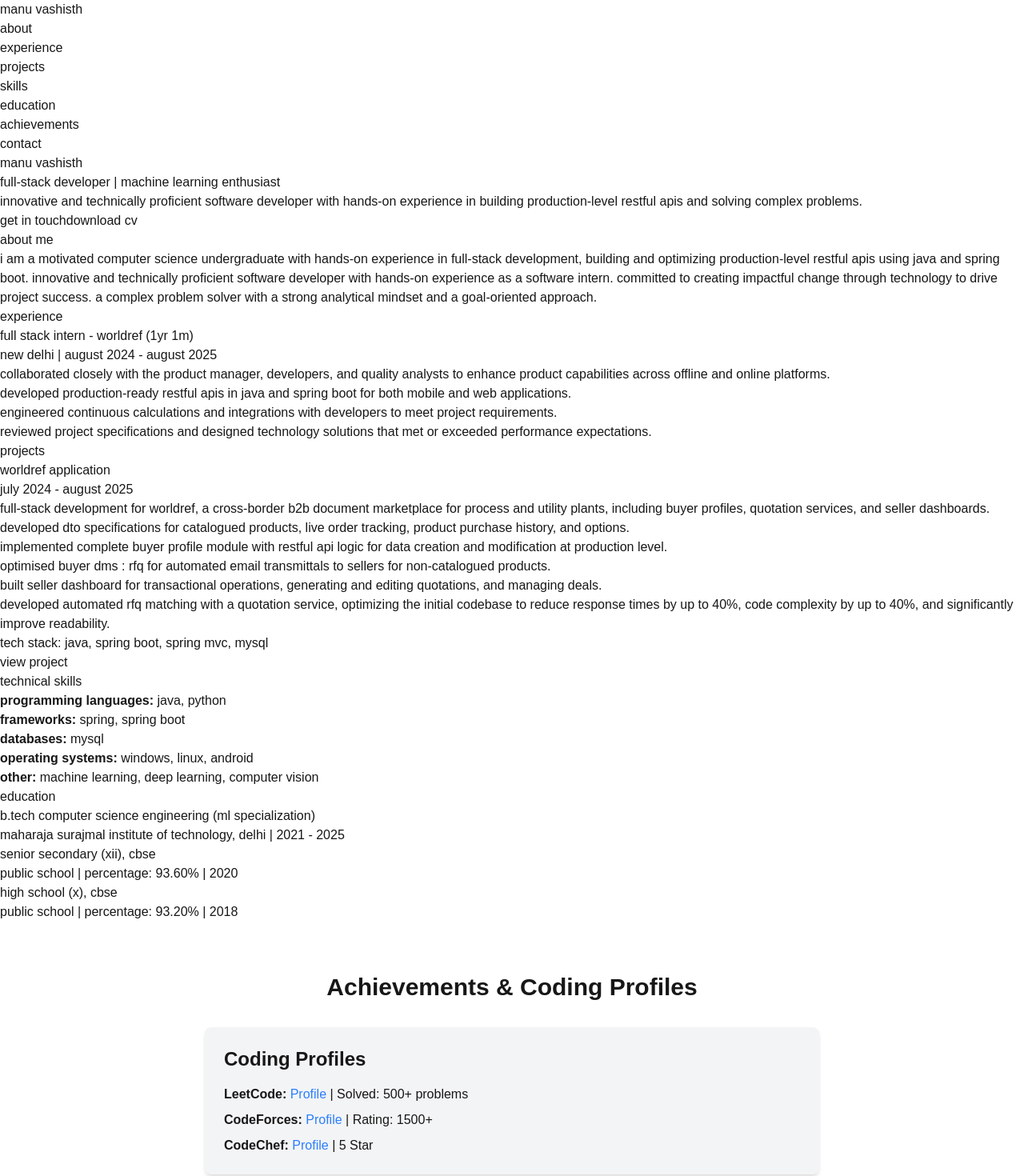
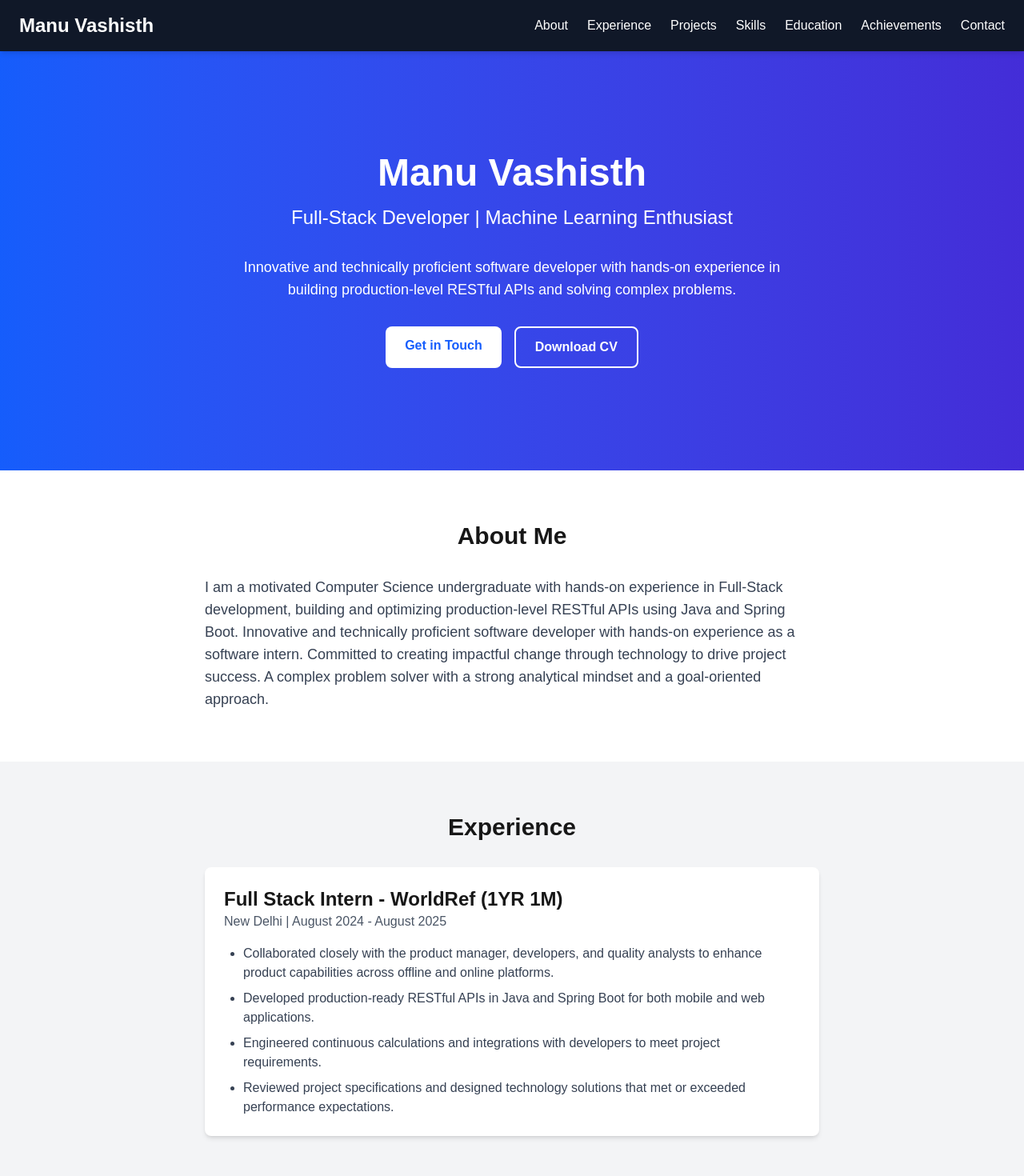
Before and after one commit to RedHolger/manu-vashisth.github.io, a Next.js app: page / in a window 1280 px wide. Shown: the top 1470 px of the page at 80% size. Built offline with nearby package versions, Linux system fonts and the light colour scheme.

Commit message:
Update portfolio content and add CV

```diff
--- a/src/pages/index.js
+++ b/src/pages/index.js
@@ -1,122 +1,123 @@
-import head from 'next/head';
+import Head from 'next/head';
 
-export default function home() {
+export default function Home() {
   return (
-    <div classname="min-h-screen flex flex-col bg-gray-50">
-      <head>
-        <title>manu vashisth - portfolio</title>
-        <meta name="description" content="portfolio of manu vashisth, computer science undergraduate specializing in full-stack development and machine learning." />
+    <div className="min-h-screen flex flex-col bg-gray-50">
+      <Head>
+        <title>Manu Vashisth - Portfolio</title>
+        <meta name="description" content="Portfolio of Manu Vashisth, Computer Science undergraduate specializing in full-stack development and machine learning." />
         <link rel="icon" href="/favicon.ico" />
-      </head>
+      </Head>
 
-      <header classname="bg-gray-900 text-white sticky top-0 z-10 shadow-md">
-        <nav classname="container mx-auto px-6 py-4 flex justify-between items-center">
-          <h1 classname="text-2xl font-bold">manu vashisth</h1>
-          <ul classname="flex space-x-6">
-            <li><a href="#about" classname="hover:text-blue-300 transition">about</a></li>
-            <li><a href="#experience" classname="hover:text-blue-300 transition">experience</a></li>
-            <li><a href="#projects" classname="hover:text-blue-300 transition">projects</a></li>
-            <li><a href="#skills" classname="hover:text-blue-300 transition">skills</a></li>
-            <li><a href="#education" classname="hover:text-blue-300 transition">education</a></li>
-            <li><a href="#achievements" classname="hover:text-blue-300 transition">achievements</a></li>
-            <li><a href="#contact" classname="hover:text-blue-300 transition">contact</a></li>
+      <header className="bg-gray-900 text-white sticky top-0 z-10 shadow-md">
+        <nav className="container mx-auto px-6 py-4 flex justify-between items-center">
+          <h1 className="text-2xl font-bold">Manu Vashisth</h1>
+          <ul className="flex space-x-6">
+            <li><a href="#about" className="hover:text-blue-300 transition">About</a></li>
+            <li><a href="#experience" className="hover:text-blue-300 transition">Experience</a></li>
+            <li><a href="#projects" className="hover:text-blue-300 transition">Projects</a></li>
+            <li><a href="#skills" className="hover:text-blue-300 transition">Skills</a></li>
+            <li><a href="#education" className="hover:text-blue-300 transition">Education</a></li>
+            <li><a href="#achievements" className="hover:text-blue-300 transition">Achievements</a></li>
+            <li><a href="#contact" className="hover:text-blue-300 transition">Contact</a></li>
           </ul>
         </nav>
       </header>
 
-      <main classname="flex-grow">
-        <section id="hero" classname="bg-gradient-to-r from-blue-600 to-indigo-700 text-white py-32 text-center">
-          <div classname="container mx-auto px-6">
-            <h2 classname="text-5xl font-bold mb-4">manu vashisth</h2>
-            <p classname="text-2xl mb-8">full-stack developer | machine learning enthusiast</p>
-            <p classname="text-lg max-w-2xl mx-auto mb-8">innovative and technically proficient software developer with hands-on experience in building production-level restful apis and solving complex problems.</p>
-            <div classname="flex justify-center space-x-4">
-              <a href="#contact" classname="bg-white text-blue-600 px-6 py-3 rounded-lg font-semibold hover:bg-gray-100 transition">get in touch</a>
-              <a href="/manu_vashisth_cv.pdf" download classname="bg-transparent border-2 border-white text-white px-6 py-3 rounded-lg font-semibold hover:bg-white hover:text-blue-600 transition">download cv</a>
+      <main className="flex-grow">
+        <section id="hero" className="bg-gradient-to-r from-blue-600 to-indigo-700 text-white py-32 text-center">
+          <div className="container mx-auto px-6">
+            <h2 className="text-5xl font-bold mb-4">Manu Vashisth</h2>
+            <p className="text-2xl mb-8">Full-Stack Developer | Machine Learning Enthusiast</p>
+            <p className="text-lg max-w-2xl mx-auto mb-8">Innovative and technically proficient software developer with hands-on experience in building production-level RESTful APIs and solving complex problems.</p>
+            <div className="flex justify-center space-x-4">
+              <a href="#contact" className="bg-white text-blue-600 px-6 py-3 rounded-lg font-semibold hover:bg-gray-100 transition">Get in Touch</a>
+              <a href="/Manu_Vashisth_CV.pdf" download className="bg-transparent border-2 border-white text-white px-6 py-3 rounded-lg font-semibold hover:bg-white hover:text-blue-600 transition">Download CV</a>
             </div>
           </div>
         </section>
 
-        <section id="about" classname="py-16 bg-white">
-          <div classname="container mx-auto px-6">
-            <h2 classname="text-3xl font-bold mb-8 text-center">about me</h2>
-            <p classname="text-lg max-w-3xl mx-auto text-gray-700">i am a motivated computer science undergraduate with hands-on experience in full-stack development, building and optimizing production-level restful apis using java and spring boot. innovative and technically proficient software developer with hands-on experience as a software intern. committed to creating impactful change through technology to drive project success. a complex problem solver with a strong analytical mindset and a goal-oriented approach.</p>
+        <section id="about" className="py-16 bg-white">
+          <div className="container mx-auto px-6">
+            <h2 className="text-3xl font-bold mb-8 text-center">About Me</h2>
+            <p className="text-lg max-w-3xl mx-auto text-gray-700">I am a motivated Computer Science undergraduate with hands-on experience in Full-Stack development, building and optimizing production-level RESTful APIs using Java and Spring Boot. Innovative and technically proficient software developer with hands-on experience as a software intern. Committed to creating impactful change through technology to drive project success. A complex problem solver with a strong analytical mindset and a goal-oriented approach.</p>
           </div>
         </section>
 
-        <section id="experience" classname="py-16 bg-gray-100">
-          <div classname="container mx-auto px-6">
-            <h2 classname="text-3xl font-bold mb-8 text-center">experience</h2>
-            <div classname="max-w-3xl mx-auto bg-white p-6 rounded-lg shadow-md">
-              <h3 classname="text-2xl font-semibold">full stack intern - worldref (1yr 1m)</h3>
-              <p classname="text-gray-600 mb-4">new delhi | august 2024 - august 2025</p>
-              <ul classname="list-disc ml-6 text-gray-700 space-y-2">
-                <li>collaborated closely with the product manager, developers, and quality analysts to enhance product capabilities across offline and online platforms.</li>
-                <li>developed production-ready restful apis in java and spring boot for both mobile and web applications.</li>
-                <li>engineered continuous calculations and integrations with developers to meet project requirements.</li>
-                <li>reviewed project specifications and designed technology solutions that met or exceeded performance expectations.</li>
+        <section id="experience" className="py-16 bg-gray-100">
+          <div className="container mx-auto px-6">
+            <h2 className="text-3xl font-bold mb-8 text-center">Experience</h2>
+            <div className="max-w-3xl mx-auto bg-white p-6 rounded-lg shadow-md">
+              <h3 className="text-2xl font-semibold">Full Stack Intern - WorldRef (1YR 1M)</h3>
+              <p className="text-gray-600 mb-4">New Delhi | August 2024 - August 2025</p>
+              <ul className="list-disc ml-6 text-gray-700 space-y-2">
+                <li>Collaborated closely with the product manager, developers, and quality analysts to enhance product capabilities across offline and online platforms.</li>
+                <li>Developed production-ready RESTful APIs in Java and Spring Boot for both mobile and web applications.</li>
+                <li>Engineered continuous calculations and integrations with developers to meet project requirements.</li>
+                <li>Reviewed project specifications and designed technology solutions that met or exceeded performance expectations.</li>
               </ul>
             </div>
           </div>
         </section>
 
-        <section id="projects" classname="py-16 bg-white">
-          <div classname="container mx-auto px-6">
-            <h2 classname="text-3xl font-bold mb-8 text-center">projects</h2>
-            <div classname="max-w-3xl mx-auto bg-gray-100 p-6 rounded-lg shadow-md">
-              <h3 classname="text-2xl font-semibold">worldref application</h3>
-              <p classname="text-gray-600 mb-4">july 2024 - august 2025</p>
-              <p classname="text-gray-700 mb-4">full-stack development for worldref, a cross-border b2b document marketplace for process and utility plants, including buyer profiles, quotation services, and seller dashboards.</p>
-              <ul classname="list-disc ml-6 text-gray-700 space-y-2 mb-4">
-                <li>developed dto specifications for catalogued products, live order tracking, product purchase history, and options.</li>
-                <li>implemented complete buyer profile module with restful api logic for data creation and modification at production level.</li>
-                <li>optimised buyer dms : rfq for automated email transmittals to sellers for non-catalogued products.</li>
-                <li>built seller dashboard for transactional operations, generating and editing quotations, and managing deals.</li>
-                <li>developed automated rfq matching with a quotation service, optimizing the initial codebase to reduce response times by up to 40%, code complexity by up to 40%, and significantly improve readability.</li>
+        <section id="projects" className="py-16 bg-white">
+          <div className="container mx-auto px-6">
+            <h2 className="text-3xl font-bold mb-8 text-center">Projects</h2>
+            <div className="max-w-3xl mx-auto bg-gray-100 p-6 rounded-lg shadow-md">
+              <h3 className="text-2xl font-semibold">WorldRef Application</h3>
+              <p className="text-gray-600 mb-4">July 2024 - August 2025</p>
+              <p className="text-gray-700 mb-4">Full-Stack Development for WorldRef, a cross-border B2B document marketplace for process and utility plants, including buyer profiles, quotation services, and seller dashboards.</p>
+              <ul className="list-disc ml-6 text-gray-700 space-y-2 mb-4">
+                <li>Developed DTO specifications for catalogued products, live order tracking, product purchase history, and options.</li>
+                <li>Implemented complete Buyer Profile module with RESTful API logic for data creation and modification at production level.</li>
+                <li>Optimised Buyer DMS : RFQ for automated email transmittals to sellers for non-catalogued products.</li>
+                <li>Built Seller Dashboard for transactional operations, generating and editing quotations, and managing deals.</li>
+                <li>Developed automated RFQ Matching with a quotation service, optimizing the initial codebase to reduce response times by up to 40%, code complexity by up to 40%, and significantly improve readability.</li>
               </ul>
-              <p classname="text-gray-700 mb-4">tech stack: java, spring boot, spring mvc, mysql</p>
-              <a href="#" classname="text-blue-500 hover:underline">view project</a>
+              <p className="text-gray-700 mb-4">Tech Stack: Java, Spring Boot, Spring MVC, MySQL</p>
+              <a href="#" className="text-blue-500 hover:underline">View Project</a>
             </div>
           </div>
         </section>
 
-        <section id="skills" classname="py-16 bg-gray-100">
-          <div classname="container mx-auto px-6">
-            <h2 classname="text-3xl font-bold mb-8 text-center">technical skills</h2>
-            <div classname="grid grid-cols-1 md:grid-cols-2 lg:grid-cols-3 gap-6 max-w-3xl mx-auto">
-              <div classname="bg-white p-4 rounded-lg shadow-md"><strong>programming languages:</strong> java, python</div>
-              <div classname="bg-white p-4 rounded-lg shadow-md"><strong>frameworks:</strong> spring, spring boot</div>
-              <div classname="bg-white p-4 rounded-lg shadow-md"><strong>databases:</strong> mysql</div>
-              <div classname="bg-white p-4 rounded-lg shadow-md"><strong>operating systems:</strong> windows, linux, android</div>
-              <div classname="bg-white p-4 rounded-lg shadow-md"><strong>other:</strong> machine learning, deep learning, computer vision</div>
+        <section id="skills" className="py-16 bg-gray-100">
+          <div className="container mx-auto px-6">
+            <h2 className="text-3xl font-bold mb-8 text-center">Technical Skills</h2>
+            <div className="grid grid-cols-1 md:grid-cols-2 lg:grid-cols-3 gap-6 max-w-3xl mx-auto">
+              <div className="bg-white p-4 rounded-lg shadow-md"><strong>Programming Languages:</strong> Java, Python</div>
+              <div className="bg-white p-4 rounded-lg shadow-md"><strong>Frameworks:</strong> Spring, Spring Boot</div>
+              <div className="bg-white p-4 rounded-lg shadow-md"><strong>Databases:</strong> MySQL</div>
+              <div className="bg-white p-4 rounded-lg shadow-md"><strong>Operating Systems:</strong> Windows, Linux, Android</div>
+              <div className="bg-white p-4 rounded-lg shadow-md"><strong>Other:</strong> Machine Learning, Deep Learning, Computer Vision</div>
             </div>
           </div>
         </section>
 
-        <section id="education" classname="py-16 bg-white">
-          <div classname="container mx-auto px-6">
-            <h2 classname="text-3xl font-bold mb-8 text-center">education</h2>
-            <div classname="max-w-3xl mx-auto space-y-6">
-              <div classname="bg-gray-100 p-6 rounded-lg shadow-md">
-                <h3 classname="text-2xl font-semibold">b.tech computer science engineering (ml specialization)</h3>
-                <p classname="text-gray-600">maharaja surajmal institute of technology, delhi | 2021 - 2025</p>
+        <section id="education" className="py-16 bg-white">
+          <div className="container mx-auto px-6">
+            <h2 className="text-3xl font-bold mb-8 text-center">Education</h2>
+            <div className="max-w-3xl mx-auto space-y-6">
+              <div className="bg-gray-100 p-6 rounded-lg shadow-md">
+                <h3 className="text-2xl font-semibold">B.Tech Computer Science Engineering (ML Specialization)</h3>
+                <p className="text-gray-600">Maharaja Surajmal Institute of Technology, Delhi | 2021 - 2025</p>
               </div>
-              <div classname="bg-gray-100 p-6 rounded-lg shadow-md">
-                <h3 classname="text-2xl font-semibold">senior secondary (xii), cbse</h3>
-                <p classname="text-gray-600">public school | percentage: 93.60% | 2020</p>
+              <div className="bg-gray-100 p-6 rounded-lg shadow-md">
+                <h3 className="text-2xl font-semibold">Senior Secondary (XII), CBSE</h3>
+                <p className="text-gray-600">Public School | Percentage: 93.60% | 2020</p>
               </div>
-              <div classname="bg-gray-100 p-6 rounded-lg shadow-md">
-                <h3 classname="text-2xl font-semibold">high school (x), cbse</h3>
-                <p classname="text-gray-600">public school | percentage: 93.20% | 2018</p>
+              <div className="bg-gray-100 p-6 rounded-lg shadow-md">
+                <h3 className="text-2xl font-semibold">High School (X), CBSE</h3>
+                <p className="text-gray-600">Public School | Percentage: 93.20% | 2018</p>
               </div>
             </div>
           </div>
         </section>
-        <section id="achievements" className="py-16 bg-white">
+
+        <section id="achievements" className="py-16 bg-gray-100">
           <div className="container mx-auto px-6">
             <h2 className="text-3xl font-bold mb-8 text-center">Achievements & Coding Profiles</h2>
             <div className="max-w-3xl mx-auto space-y-6">
-              <div className="bg-gray-100 p-6 rounded-lg shadow-md">
+              <div className="bg-white p-6 rounded-lg shadow-md">
                 <h3 className="text-2xl font-semibold mb-4">Coding Profiles</h3>
                 <ul className="space-y-2">
                   <li>
@@ -130,29 +131,29 @@ export default function home() {
                   </li>
                 </ul>
               </div>
-              <div className="bg-gray-100 p-6 rounded-lg shadow-md">
+              <div className="bg-white p-6 rounded-lg shadow-md">
                 <h3 className="text-2xl font-semibold mb-4">Certifications</h3>
                 <ul className="space-y-2">
-                  <li>5-star HackerRank (Problem Solving)</li>
+                  <li>5-Star HackerRank (Problem Solving)</li>
                 </ul>
               </div>
             </div>
           </div>
         </section>
 
-        <section id="contact" classname="py-16 bg-white">
-          <div classname="container mx-auto px-6 text-center">
-            <h2 classname="text-3xl font-bold mb-8">contact</h2>
-            <p classname="text-lg mb-4">email: <a href="mailto:signorvashistha007@gmail.com" classname="text-blue-500 hover:underline">signorvashistha007@gmail.com</a></p>
-            <p classname="text-lg mb-4">phone: +91 8448154757</p>
-            <p classname="text-lg mb-4">linkedin: <a href="https://www.linkedin.com/in/manu-vashisth-9366b2219/" classname="text-blue-500 hover:underline">linkedin.com/in/manu-vashisth-1a4b1b23b</a></p>
-            <p classname="text-lg mb-4">github: <a href="https://github.com/redholger" classname="text-blue-500 hover:underline">github.com/redholger</a></p>
+        <section id="contact" className="py-16 bg-white">
+          <div className="container mx-auto px-6 text-center">
+            <h2 className="text-3xl font-bold mb-8">Contact</h2>
+            <p className="text-lg mb-4">Email: <a href="mailto:signorvashistha007@gmail.com" className="text-blue-500 hover:underline">signorvashistha007@gmail.com</a></p>
+            <p className="text-lg mb-4">Phone: +91 8448145752</p>
+            <p className="text-lg mb-4">LinkedIn: <a href="https://linkedin.com/in/manu-vashisth-1a4b1b23b" className="text-blue-500 hover:underline">linkedin.com/in/manu-vashisth-1a4b1b23b</a></p>
+            <p className="text-lg mb-4">GitHub: <a href="https://github.com/RedHolger" className="text-blue-500 hover:underline">github.com/RedHolger</a></p>
           </div>
         </section>
       </main>
 
-      <footer classname="bg-gray-900 text-white py-4 text-center">
-        <p>&copy; 2025 manu vashisth. all rights reserved.</p>
+      <footer className="bg-gray-900 text-white py-4 text-center">
+        <p>&copy; 2025 Manu Vashisth. All rights reserved.</p>
       </footer>
     </div>
   );
```
Also changed, not shown: 3 other files (tests, documents, lock files or other folders).
